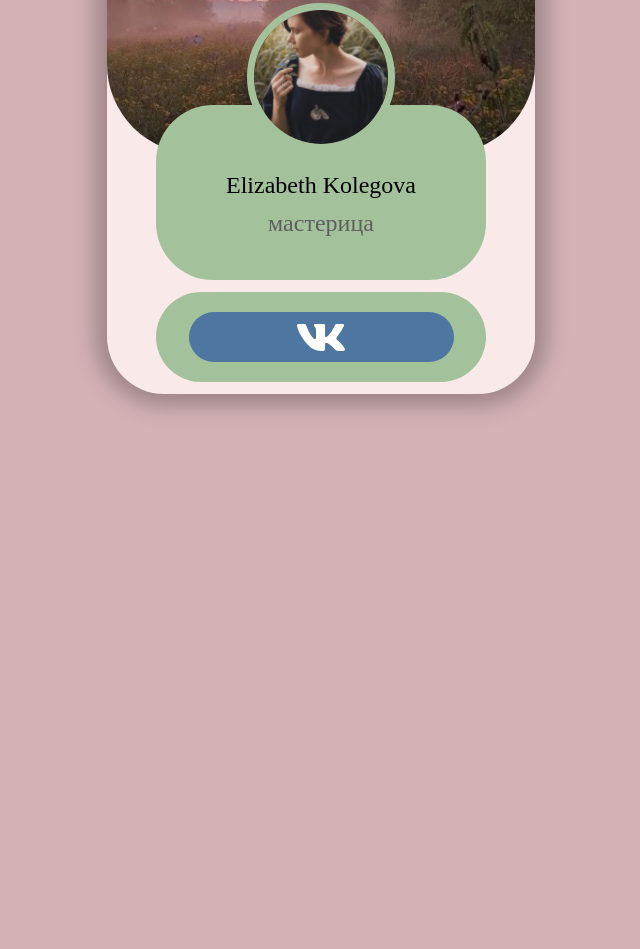
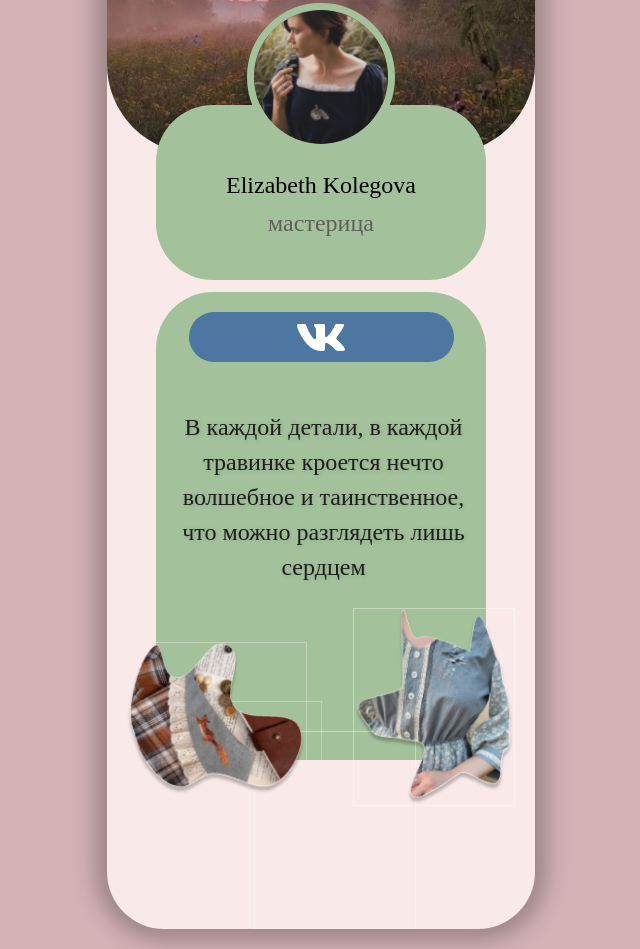
Before and after one commit to Chupacabriks/Taplink, a plain HTML site: page index.html in a window 1280 px wide. Shown: the part 166-1115 px from the top of the page, without its empty margins (319-959 px from the left). Before the commit the page ends 800 px from the top, so only its background shows below. Drawn offline with Linux system fonts and the light colour scheme; a web font is replaced by a local one.

Commit message:
add imgdogs

```diff
--- a/css/style.css
+++ b/css/style.css
@@ -87,7 +87,7 @@ text-align: center;
   border-radius: 57px;
   background: rgb(163, 194, 155);
   margin-top: 12px;
-  margin-bottom: 12px;
+  margin-bottom: 1px;
   padding: 20px;
 }
 .buttons {
@@ -111,8 +111,42 @@ justify-content: center;
 align-items: center;
 gap: 10;
 padding: 24px 33px 24px 33px;
-
-
-
-
 }
+.about {
+  color: rgb(30, 30, 30);
+font-family: Kurale;
+font-size: 24px;
+font-weight: 400;
+line-height: 35px;
+letter-spacing: 0%;
+text-align: center;
+width: 295px;
+height: 222px;
+left: 64px;
+top: 512px;
+display: flex;
+flex-direction: row;
+align-items: center;
+text-shadow: 1px 1px 4px #00000025;
+margin-bottom: 132px;
+}
+.imgdog1 {
+  border: 1px solid rgba(254, 236, 236, 0.37);
+width: 182.03px;
+height: 154px;
+left: 48.61px;
+top: 721px;
+margin-top: -60.27px;
+margin-bottom: 0px;
+margin-left: -16px;
+}
+.imgdog2 {
+  border: 1px solid rgba(255, 255, 255, 0.37);
+  width: 162.16px;
+  height: 197.55px;
+  left: 404.31px;
+  top: 706.59px;
+  margin-top: -124px;
+  margin-right: -25px;
+  margin-left: 98px;
+}
--- a/index.html
+++ b/index.html
@@ -32,12 +32,32 @@
       <div class="card">
         <div class="buttons">
           <a href="https://vk.com/aliceneedlebird" class="button vk">
-            <img src="img/icons/vk.svg" alt="" class="button-icon">
-          </a>
-
+            <img src="img/icons/vk.svg" alt="" class="button-icon"></a>
         </div>
         <!-- /.buttons -->
+         <p class="about">
+          В каждой детали, в каждой травинке кроется нечто волшебное и таинственное, что можно разглядеть лишь сердцем
+         </p>
       </div>
+      <div class="imgdog1">
+        <img
+          width="148"
+          height="148"
+          src="img/dog1.png"
+          alt=""
+           class="imgdog1"/>
+      </div>
+      <!-- /.imgdog1-->
+      <div class="imgdog2">
+        <img
+          width="148"
+          height="148"
+          src="img/dog2.png"
+          alt=""
+           class="imgdog2"/>
+      </div>
+       <!-- /.imgdog2-->
+    </div>
       <!-- /.card -->
     </div>
     <!-- /.container -->
```
Also changed, not shown: img/dog1.png (added), img/dog2.png (added).
